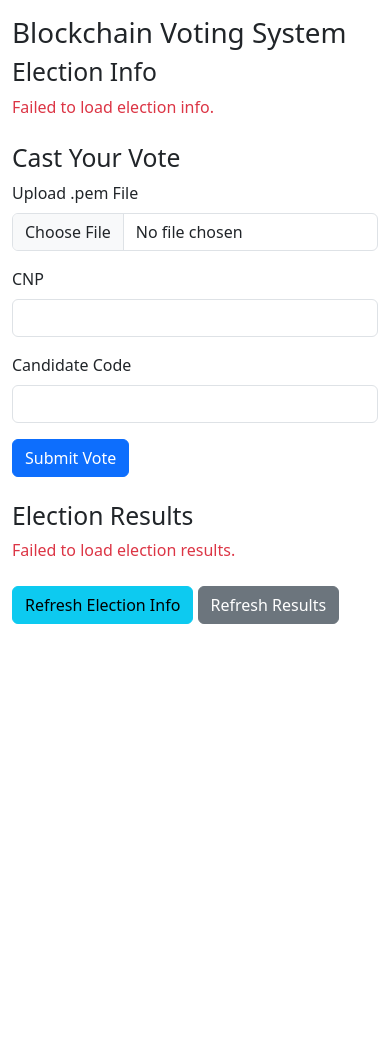
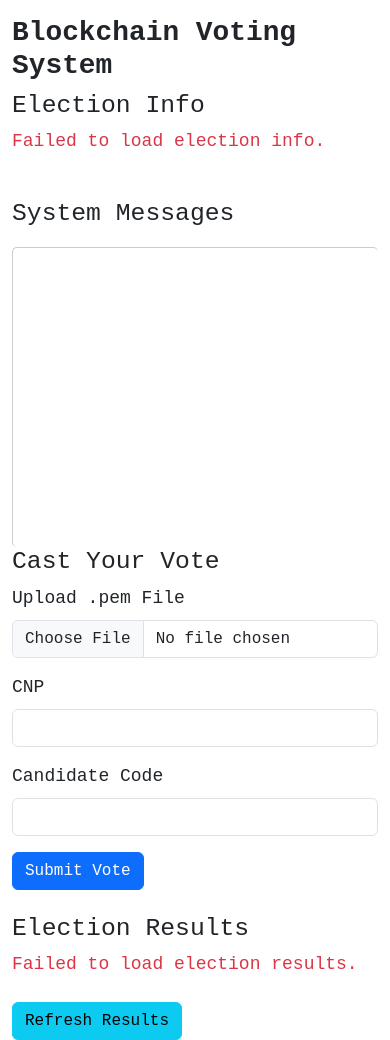
Before and after one commit to victor1606/Blockchain-Voting-App, a Python web app: template front_end/templates/base.html in a window 390 px wide. Before the commit the page ends 624 px from the top, so only its background shows below. Run offline with Jinja, Linux system fonts and the light colour scheme; the template is opened without the code that fills it, so the values that code supplies are empty.

Commit message:
v1.2 - beauty

```diff
--- a/front_end/static/js/script.js
+++ b/front_end/static/js/script.js
@@ -1,11 +1,30 @@
 // Function to fetch election info
 function fetchElectionInfo() {
     $.get('/info', function (data) {
-        $('#infoContent').html(`<pre>${data.info}</pre>`);
+        let content = data.info.trim();
+
+        // Check if the content is JSON (structured data)
+        try {
+            let infoData = JSON.parse(content);
+            let html = '<ul>';
+
+            for (const [key, value] of Object.entries(infoData)) {
+                html += `<li><strong>${key}:</strong> ${value}</li>`;
+            }
+
+            html += '</ul>';
+            $('#infoContent').html(html);
+
+        } catch (e) {
+            // If it's plain text, display it as a formatted paragraph
+            $('#infoContent').html(`<p>${content.replace(/\n/g, '<br>')}</p>`);
+        }
+
     }).fail(function () {
         $('#infoContent').html('<span class="text-danger">Failed to load election info.</span>');
     });
 }
+
 
 // Function to fetch election results
 function fetchElectionResults() {
@@ -27,40 +46,52 @@
     fetchElectionResults();
 });
 
-// Refresh data on button click
-$('#infoBtn').click(function () {
-    fetchElectionInfo();
+function toggleLoading(isLoading) {
+    const loader = document.getElementById('loader');
+    const buttons = document.querySelectorAll('#buttonGroup button');
+
+    if (isLoading) {
+        loader.style.display = 'block';
+        buttons.forEach(button => button.disabled = true); // Disable buttons
+    } else {
+        loader.style.display = 'none';
+        buttons.forEach(button => button.disabled = false); // Enable buttons
+    }
+}
+
+function displayLogs(logs, type = 'info') {
+    const messagesDiv = document.getElementById('messages');
+    messagesDiv.innerHTML = '';  // Clear previous messages
+
+    logs.forEach(log => {
+        const messageElement = document.createElement('div');
+        messageElement.className = `alert alert-${type}`;
+        messageElement.textContent = log;
+        messagesDiv.appendChild(messageElement);
     });
+}
 
-$('#resultsBtn').click(function () {
-    fetchElectionResults();
-});
+$(document).ready(function () {
+    $('#voteForm').on('submit', function (e) {
+        e.preventDefault();
 
-// Handle Vote Form Submission
-$('#voteForm').submit(function (e) {
-    e.preventDefault(); // Prevent the default form submission (redirection)
-
-    const formData = new FormData(this);
-
+        let formData = new FormData(this);
+        toggleLoading(true);
         $.ajax({
-        url: '/vote', // Target endpoint
+            url: '/vote',
             method: 'POST',
             data: formData,
             processData: false,
             contentType: false,
             success: function (response) {
-            // Display success response dynamically
-            let html = '<ul>';
-            html += `<li><strong>Transaction Hash:</strong> ${response.transaction_hash}</li>`;
-            html += `<li><strong>Message:</strong> ${response.message}</li>`;
-            html += `<li><strong>Smart Contract Response:</strong> ${response.smart_contract_response}</li>`;
-            html += '</ul>';
-            $('#itachi').html(html); // Display in resultsContent container
+                const logType = response.status === 'success' ? 'success' : 'danger';
+                displayLogs(response.logs, logType);
+                toggleLoading(false);
             },
             error: function (xhr) {
-            // Display error response dynamically
-            const errorMessage = xhr.responseJSON?.message || 'An unexpected error occurred.';
-            $('#itachi').html(`<span class="text-danger">${errorMessage}</span>`);
-        },
+                displayLogs(["An error occurred. Please try again."], 'danger');
+                toggleLoading(false);
+            }
         });
     });
+});
--- a/front_end/static/styles.css
+++ b/front_end/static/styles.css
@@ -0,0 +1,17 @@
+body {
+    font-size: 18px;
+    font-family: 'Courier New', Courier, monospace;
+}
+
+@media (max-width: 768px) {
+    .responsive-box {
+        flex: 100%;
+        min-width: 100%;
+    }
+
+    #messages {
+        border-left: none;
+        border-top: 1px solid #ccc;
+        margin-top: 10px;
+    }
+}
--- a/front_end/templates/base.html
+++ b/front_end/templates/base.html
@@ -6,29 +6,26 @@
     <title>Blockchain Voting System</title>
     <script src="https://code.jquery.com/jquery-3.6.0.min.js"></script>
     <script src="{{ url_for('static', filename='js/script.js') }}"></script>
+    <script src="https://cdn.jsdelivr.net/npm/bootstrap@5.3.0/dist/js/bootstrap.bundle.min.js"></script>
     <link rel="stylesheet" href="https://cdn.jsdelivr.net/npm/bootstrap@5.3.0/dist/css/bootstrap.min.css">
     <link rel="stylesheet" href="./static/styles.css">
 </head>
 <body>
     <div class="container">
-        <h1 class="mt-3">Blockchain Voting System</h1>
+        <h1 class="mt-3"><b>Blockchain Voting System</b></h1>
 
-        <div class="flash-container">
-            {% with messages = get_flashed_messages(with_categories=true) %}
-                {% if messages %}
-                    {% for category, message in messages %}
-                        <div class="alert alert-{{ category }} flash-message" role="alert">
-                            {{ message }}
-                        </div>
-                    {% endfor %}
-                {% endif %}
-            {% endwith %}
+        <div style="display: flex; gap: 20px; align-items: flex-start; flex-wrap: wrap;">
+            <div id="info" class="mb-4 responsive-box" style="flex: 1; min-width: 300px;">
+                <h2>Election Info</h2>
+                <div id="infoContent">Loading election info...</div>
+            </div>
+
+            <div id="message-container" class="responsive-box" style="flex: 1; min-width: 300px; display: flex; flex-direction: column;">
+                <h2>System Messages</h2>
+                <div id="messages" style="height: 300px; overflow-y: auto; padding: 10px; border-left: 1px solid #ccc; border-radius: 5px;"></div>
+            </div>
         </div>
 
-        <div id="info" class="mb-4">
-            <h2>Election Info</h2>
-            <div id="infoContent">Loading election info...</div>
-        </div>
 
         <div class="mb-4">
             <h2>Cast Your Vote</h2>
@@ -45,7 +42,17 @@
                     <label for="candidate_code" class="form-label">Candidate Code</label>
                     <input type="text" id="candidate_code" name="candidate_code" class="form-control" required>
                 </div>
-                <button type="submit" class="btn btn-primary">Submit Vote</button>
+
+                <div id="buttonGroup" style="display: flex; align-items: center; gap: 10px;">
+                    <button type="submit" class="btn btn-primary">Submit Vote</button>
+                    <div id="loader" style="display: none;">
+                        <div class="spinner-border text-primary" role="status">
+                            <span class="visually-hidden">Loading...</span>
+                        </div>
+                    </div>
+                </div>
+
+
             </form>
 
             <div id="itachi" class="mt-4">
@@ -58,8 +65,9 @@
         </div>
 
         <div>
-            <button id="infoBtn" class="btn btn-info">Refresh Election Info</button>
-            <button id="resultsBtn" class="btn btn-secondary">Refresh Results</button>
+            <div id="buttonGroup">
+                <button id="infoBtn" class="btn btn-info" onClick="window.location.reload();">Refresh Results</button>
+            </div>
         </div>
     </div>
 </body>
```
Also changed, not shown: front_end/app.py (+58 -41 lines), 7 other files. Lines whose indentation alone changed are shown as unchanged.
